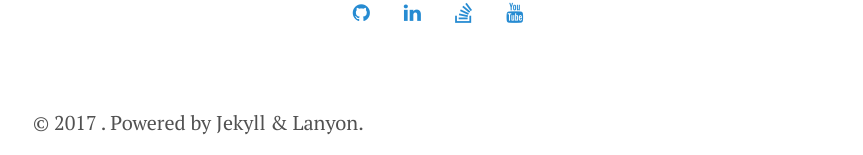
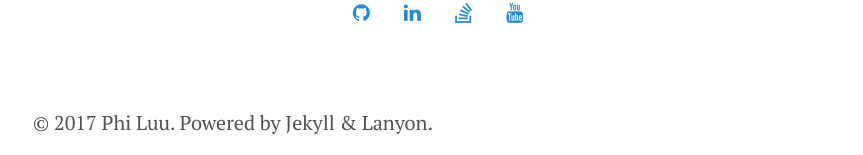
Before and after one commit to Jdew192837/philectron.github.io, a Jekyll site: the page built from about.md, in a window 1280 px wide. Shown: the part 1347-1502 px from the top of the page, without its empty margins (202-1065 px from the left). Built offline with Jekyll 4.4.1, drawn with Linux system fonts in a browser that asks for light colours.

Commit message:
Add author's name

```diff
--- a/_config.yml
+++ b/_config.yml
@@ -7,6 +7,10 @@ giturl:           'https://philectron.github.io'
 baseurl:          null
 paginate:         7
 rss:              'atom.xml'
+
+# About
+author:
+  name:           'Phi Luu'
 
 # List of pages to include in the masthead of the website
 pages_list:
@@ -72,6 +76,6 @@ whitelist:
 
 # Outputting
 permalink:        pretty
-paginate:         5                      # amount of posts to show
+paginate:         7                      # amount of posts to show per page
 paginate_path:    '/page:num'
 timezone:         'America/Los_Angeles'  # http://en.wikipedia.org/wiki/List_of_tz_database_time_zones
```
